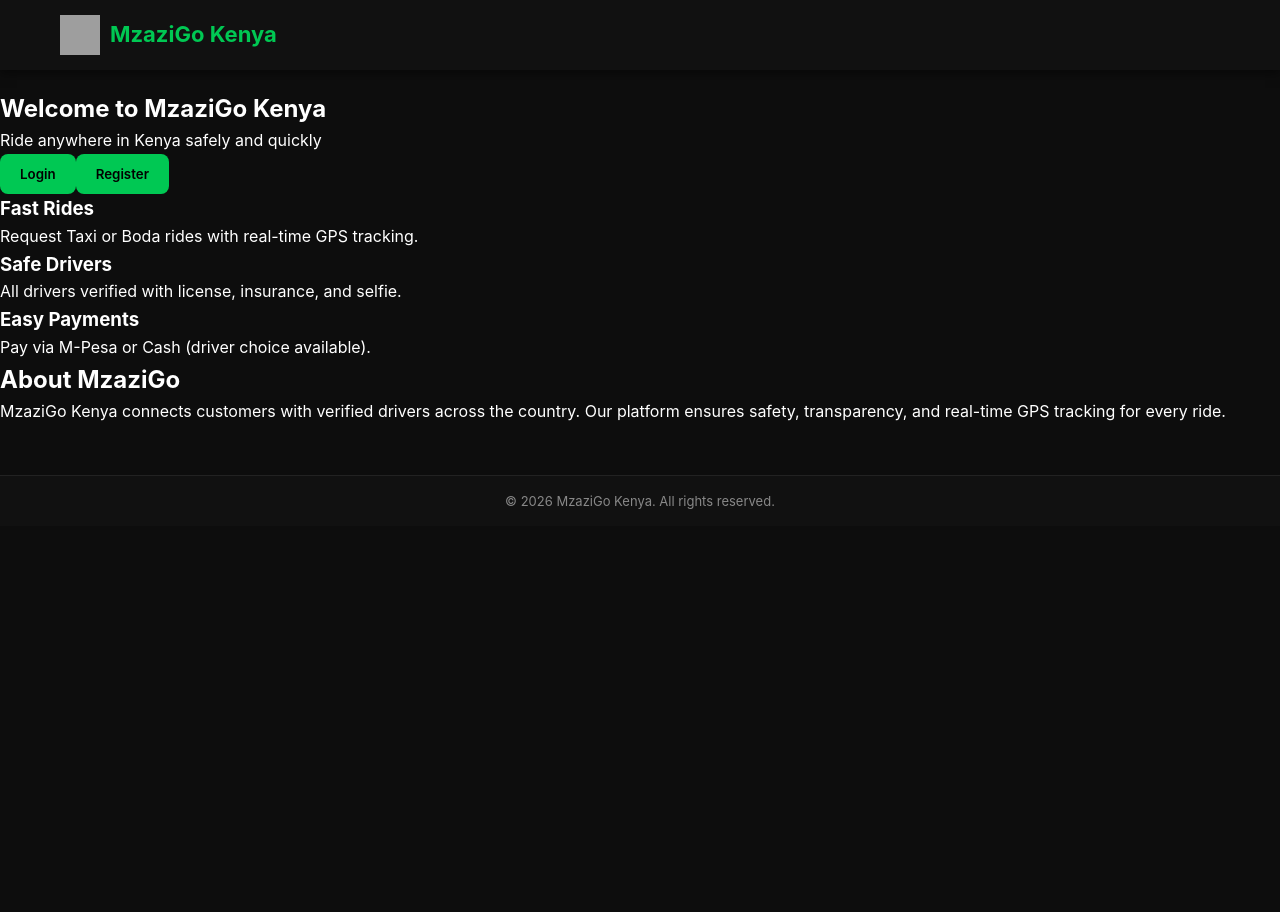
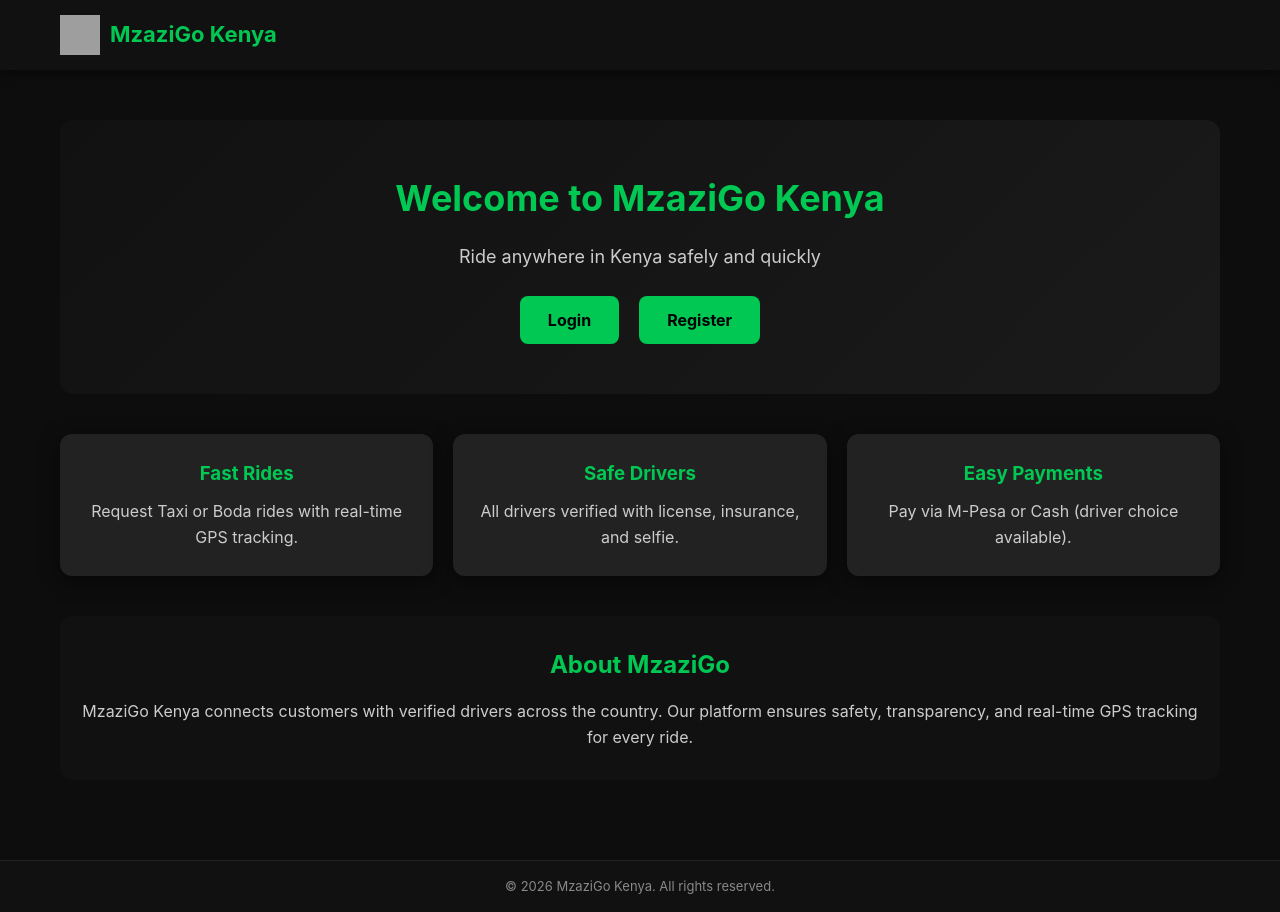
Before and after one commit to mzazitech/fronted, a Next.js app: page / in a window 1280 px wide. Before the commit the page ends 800 px from the top, so only its background shows below. Built offline with nearby package versions, Linux system fonts and the light colour scheme; grey boxes are pictures that could not be loaded.

Commit message:
Update globals.css

```diff
--- a/app/globals.css
+++ b/app/globals.css
@@ -322,3 +322,112 @@ button:hover {
   background: #111;
   border-top: 1px solid #222;
 }
+/* HOMEPAGE */
+.home-container {
+  max-width: 1200px;
+  margin: 0 auto;
+  padding: 30px 20px;
+}
+
+/* HERO SECTION */
+.hero {
+  text-align: center;
+  padding: 50px 20px;
+  background: linear-gradient(135deg, #111, #1a1a1a);
+  border-radius: 14px;
+  margin-bottom: 40px;
+}
+
+.hero h1 {
+  font-size: 36px;
+  color: #00c853;
+  margin-bottom: 15px;
+}
+
+.hero p {
+  font-size: 18px;
+  color: #ccc;
+  margin-bottom: 25px;
+}
+
+.cta-buttons {
+  display: flex;
+  justify-content: center;
+  gap: 20px;
+}
+
+.btn-primary {
+  padding: 14px 28px;
+  font-size: 16px;
+  font-weight: 700;
+  border-radius: 8px;
+  background: #00c853;
+  color: black;
+  transition: 0.3s;
+}
+.btn-primary:hover {
+  background: #00e676;
+}
+
+/* FEATURES SECTION */
+.features {
+  display: flex;
+  gap: 20px;
+  justify-content: space-between;
+  flex-wrap: wrap;
+  margin-bottom: 40px;
+}
+
+.feature-card {
+  flex: 1 1 300px;
+  background: #222;
+  border-radius: 12px;
+  padding: 25px;
+  text-align: center;
+  box-shadow: 0 5px 20px rgba(0,0,0,0.5);
+  transition: 0.3s;
+}
+
+.feature-card h3 {
+  color: #00c853;
+  margin-bottom: 10px;
+}
+
+.feature-card p {
+  color: #ccc;
+}
+
+/* ABOUT SECTION */
+.about {
+  text-align: center;
+  padding: 30px 20px;
+  background: #111;
+  border-radius: 12px;
+}
+
+.about h2 {
+  color: #00c853;
+  margin-bottom: 15px;
+}
+
+.about p {
+  color: #ccc;
+  font-size: 16px;
+  line-height: 1.6;
+}
+
+/* RESPONSIVE */
+@media (max-width: 768px) {
+  .features {
+    flex-direction: column;
+    gap: 15px;
+  }
+
+  .hero h1 {
+    font-size: 28px;
+  }
+
+  .hero p {
+    font-size: 16px;
+  }
+}
```
